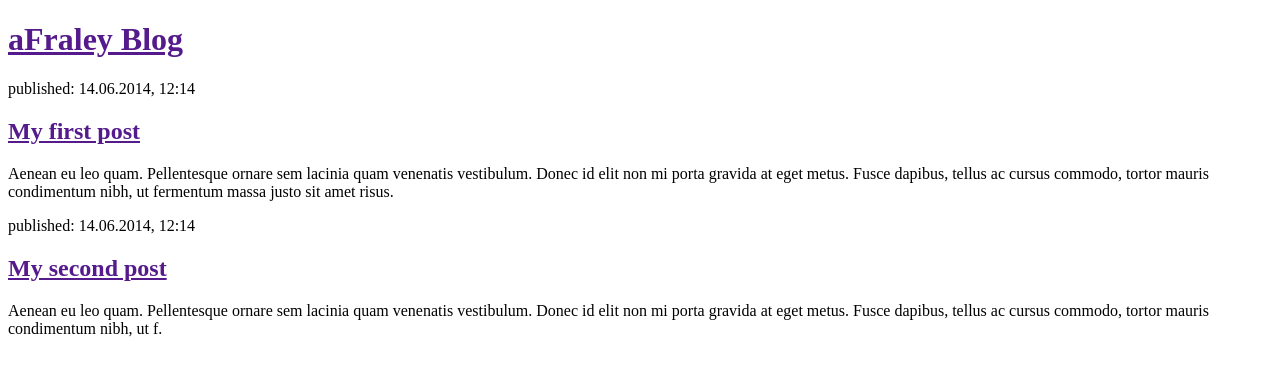
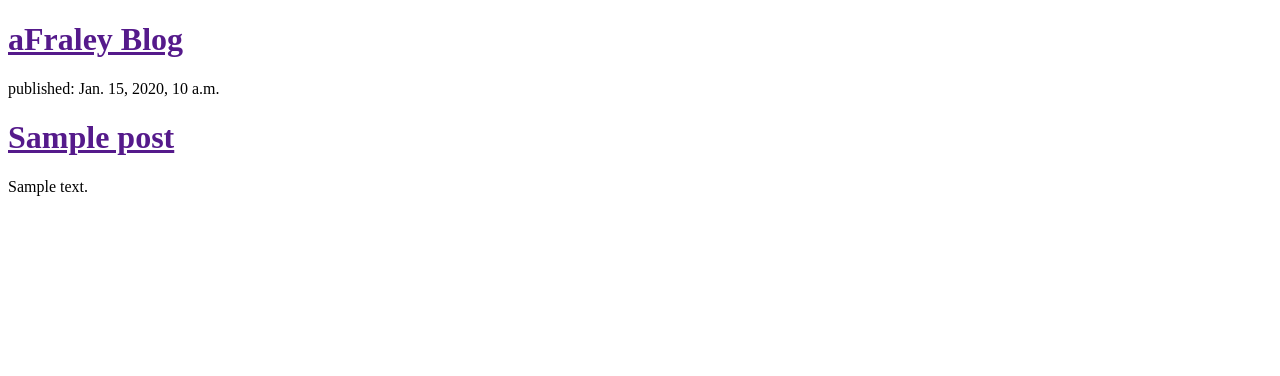
Before and after one commit to aFraley/my-first-blog, a Django app: template blog/templates/blog/post_list.html in a window 1280 px wide. Shown: the top 376 px of the page. Run offline with Django 3.2, Linux system fonts and the light colour scheme; the template is opened without the code that fills it: values that come from a table or form of the project are taken from there, others are empty; tables that the repository leaves empty hold one stand-in row (values such as "Sample post").

Commit message:
Modified templates to display posts from database.

```diff
--- a/blog/models.py
+++ b/blog/models.py
@@ -7,6 +7,9 @@ class Post(models.Model):
     title = models.CharField(max_length=200)
     text = models.TextField()
     created_date = models.DateTimeField(
+        default=timezone.now()
+    )
+    published_date = models.DateTimeField(
         blank=True, null=True
     )
 
--- a/blog/templates/blog/post_list.html
+++ b/blog/templates/blog/post_list.html
@@ -10,17 +10,13 @@
         <h1><a href="">aFraley Blog</a></h1>
     </div>
 
-    <div>
-        <p>published: 14.06.2014, 12:14</p>
-        <h2><a href="">My first post</a></h2>
-        <p>Aenean eu leo quam. Pellentesque ornare sem lacinia quam venenatis vestibulum. Donec id elit non mi porta gravida at eget metus. Fusce dapibus, tellus ac cursus commodo, tortor mauris condimentum nibh, ut fermentum massa justo sit amet risus.</p>
-    </div>
-
-    <div>
-        <p>published: 14.06.2014, 12:14</p>
-        <h2><a href="">My second post</a></h2>
-        <p>Aenean eu leo quam. Pellentesque ornare sem lacinia quam venenatis vestibulum. Donec id elit non mi porta gravida at eget metus. Fusce dapibus, tellus ac cursus commodo, tortor mauris condimentum nibh, ut f.</p>
-    </div>
+    {% for post in posts %}
+        <div>
+            <p>published: {{ post.published_date }}</p>
+            <h1><a href="">{{ post.title }}</a></h1>
+            <p>{{ post.text|linebreaks }}</p>
+        </div>
+    {% endfor %}
 
 </body>
 </html>
```
Also changed, not shown: blog/views.py (+5 -2 lines), blog/migrations/0002_auto_20160402_1614.py (added).
